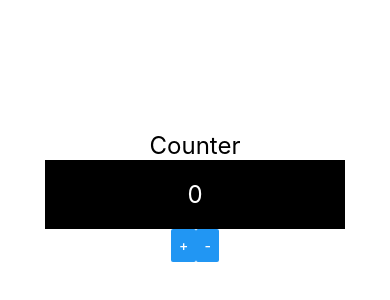
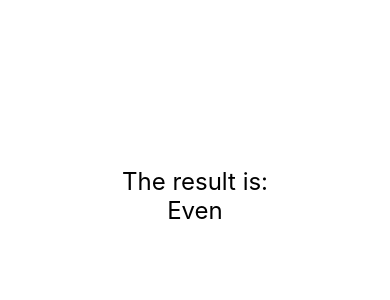
Before and after one commit to paulazaidel/react-native-exercises, a React Native app: screen / in a window 390 px wide. Shown: the part 226-526 px from the top of the page. Built offline with nearby package versions, Linux system fonts and the light colour scheme.

Commit message:
Created OddEven component using Conditional rendering

```diff
--- a/src/App.js
+++ b/src/App.js
@@ -1,12 +1,12 @@
 import React from 'react'
-import { View, StyleSheet } from 'react-native'
+import { StyleSheet, SafeAreaView } from 'react-native'
 
-import Counter from './components/counter/CounterComponent'
+import OddEven from './components/OddEven'
 
 export default () => (
-    <View style={style.App}>
-       <Counter />
-    </View>
+    <SafeAreaView style={style.App}>
+       <OddEven  number={4}/>
+    </SafeAreaView>
 )
 
 const style = StyleSheet.create({
--- /dev/null
+++ b/src/components/OddEven.js
@@ -0,0 +1,15 @@
+import React from 'react'
+import { Text, View } from 'react-native'
+import Style from './commonStyle'
+
+export default ({ number = 0}) => {
+   return (
+        <View>
+            <Text style={Style.textBig}>The result is:</Text>
+            {number % 2 === 0
+                ?<Text style={Style.textBig}>Even</Text>
+                :<Text style={Style.textBig}>Odd</Text>
+            }
+        </View>
+   )
+}
```
